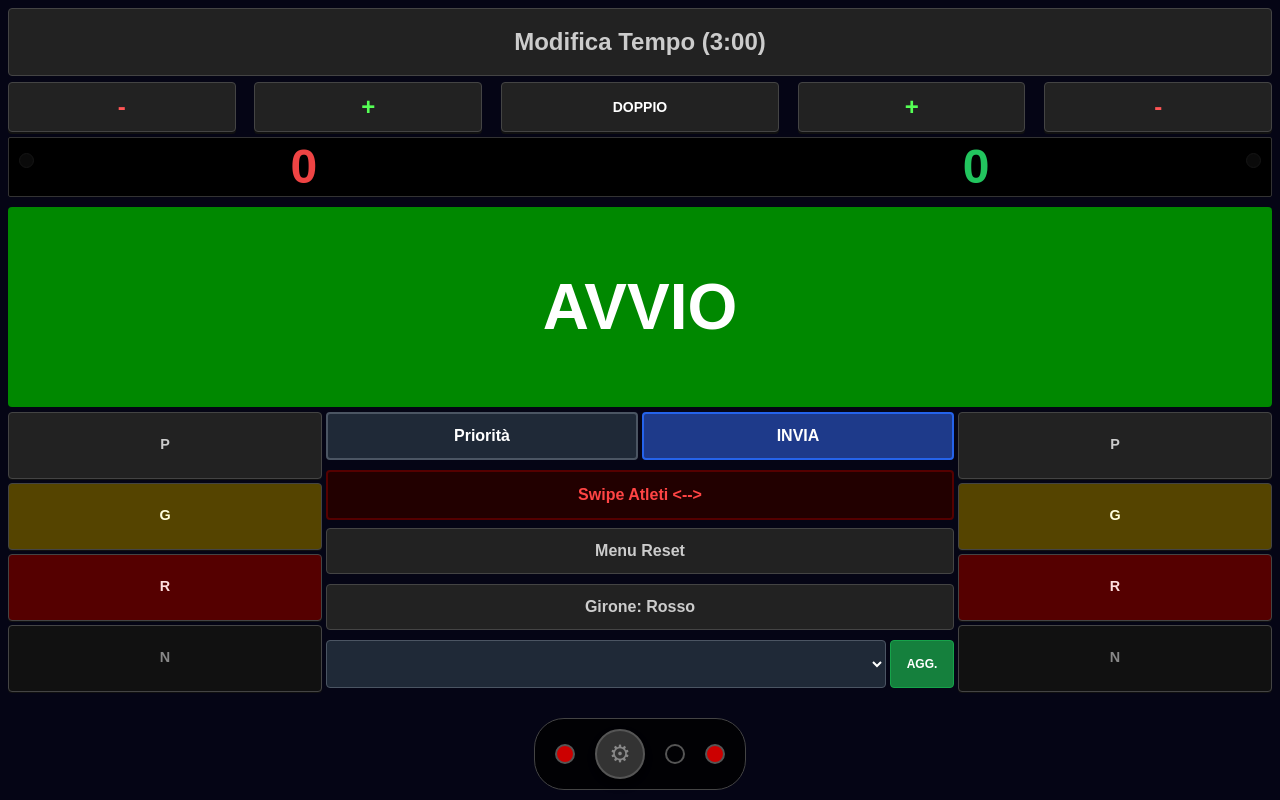
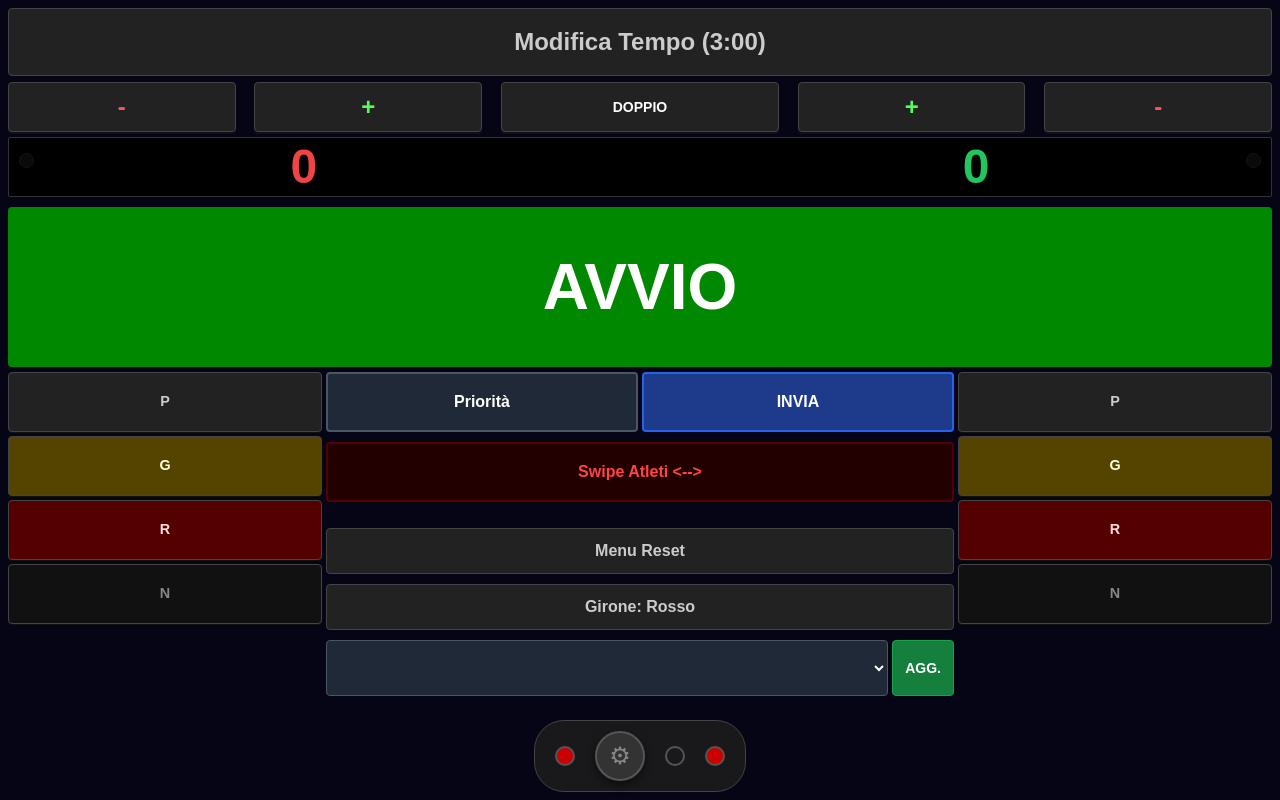
Before and after one commit to nzo1986/fencing-scoreboard, a Flask app: page /telecomando in a window 1280 px wide. Run offline with Flask 3, Linux system fonts and the light colour scheme; lists and menus that the app fills with data are empty; some libraries are stand-ins or nearby versions.

Commit message:
Fix layout telecomando

```diff
--- a/templates/telecomando.html
+++ b/templates/telecomando.html
@@ -7,7 +7,8 @@
     <script src="https://cdn.tailwindcss.com"></script>
     <script src="https://cdnjs.cloudflare.com/ajax/libs/socket.io/4.0.1/socket.io.js"></script>
     <style>
-        body{user-select:none;-webkit-user-select:none;background:#050515;color:#eee;touch-action:manipulation;font-family:sans-serif;padding-bottom:60px}
+        /* MODIFICA: min-height invece di height fissa, overflow-y auto per permettere lo scroll */
+        body{user-select:none;-webkit-user-select:none;background:#050515;color:#eee;touch-action:manipulation;font-family:sans-serif;min-height:100vh;overflow-y:auto;overflow-x:hidden;padding-bottom:20px}
         button:active{transform:scale(0.97);filter:brightness(0.9)}
         .ctrl-btn{width:18%;height:50px;background:#222;border:1px solid #444;border-radius:4px;font-weight:bold;font-size:1.5rem;display:flex;align-items:center;justify-content:center;box-shadow:0 2px 0 #111;color:white}
         .text-red{color:#f55}.text-green{color:#5f5}
@@ -16,11 +17,15 @@
         .prio-dot{width:15px;height:15px;border-radius:50%;background:#222;position:absolute;top:15px;border:1px solid #444;opacity:0.3}
         .prio-l{left:10px}.prio-r{right:10px}
         .prio-active{background:white;box-shadow:0 0 10px white;opacity:1}
-        .start-btn{width:100%;height:25vh;font-size:4rem;font-weight:bold;color:white;border:none;display:flex;align-items:center;justify-content:center;margin:5px 0;border-radius:4px}
+        /* MODIFICA: Altezza flessibile per il pulsante start */
+        .start-btn{width:100%;min-height:20vh;padding:20px 0;font-size:4rem;font-weight:bold;color:white;border:none;display:flex;align-items:center;justify-content:center;margin:5px 0;border-radius:4px}
         .bg-start{background:#008800}.bg-stop{background:#cc0000}.bg-pause{background:#eab308;color:black}
-        .bottom-grid{display:grid;grid-template-columns:1fr 2fr 1fr;gap:4px;height:35vh}
+
+        /* MODIFICA: Tolta l'altezza fissa alla griglia */
+        .bottom-grid{display:grid;grid-template-columns:1fr 2fr 1fr;gap:4px;margin-bottom:20px}
+
         .side-col{display:flex;flex-direction:column;gap:4px}.center-col{display:flex;flex-direction:column;gap:4px}
-        .card-btn{flex-grow:1;border-radius:4px;border:1px solid #444;font-weight:bold;font-size:0.9rem;display:flex;align-items:center;justify-content:center;background:#222;box-shadow:0 1px 0 #111;color:#ccc}
+        .card-btn{min-height:60px;border-radius:4px;border:1px solid #444;font-weight:bold;font-size:0.9rem;display:flex;align-items:center;justify-content:center;background:#222;box-shadow:0 1px 0 #111;color:#ccc}
         .card-btn.active{border:2px solid white;color:white}
         .bg-y{background:#554400;color:#ffd}.bg-r{background:#550000;color:#fdd}.bg-b{background:#111;color:#888}
         .bg-p-active{background:#e65100;color:white;border:2px solid white}
@@ -31,8 +36,20 @@
         .gear-btn{position:static;transform:none;width:50px;height:50px;background:#333;color:#888;border:2px solid #555;border-radius:50%;display:flex;align-items:center;justify-content:center;font-size:1.5rem;box-shadow:0 4px 10px rgba(0,0,0,0.5)}
         #toast-container{position:fixed;top:50%;left:50%;transform:translate(-50%,-50%);background:rgba(0,0,0,0.9);color:white;padding:20px 40px;border-radius:12px;font-size:1.5rem;text-align:center;z-index:9999;display:none;box-shadow:0 0 20px rgba(0,0,0,0.5);border:2px solid #555}
 
-        /* STATUS INDICATORS */
-        .bottom-controls{position:fixed;bottom:10px;left:50%;transform:translateX(-50%);display:flex;align-items:center;gap:20px;z-index:100;background:rgba(0,0,0,0.8);padding:10px 20px;border-radius:30px;border:1px solid #444}
+        /* MODIFICA: Controlli inferiori non più fissi, ma centrati in basso nel flusso della pagina */
+        .bottom-controls{
+            display:flex;
+            justify-content:center;
+            align-items:center;
+            gap:20px;
+            background:rgba(30,30,30,0.8);
+            padding:10px 20px;
+            border-radius:30px;
+            border:1px solid #444;
+            width:fit-content;
+            margin:auto auto 0 auto; /* Spinge verso il basso e centra orizzontalmente */
+        }
+
         .status-icon{width:20px;height:20px;border-radius:50%;display:inline-block;border:2px solid #555; transition: background-color 0.3s;}
         .status-green{background:#00cc00;box-shadow:0 0 8px #00cc00;border-color:#fff}
         .status-red{background:#cc0000}
@@ -43,30 +60,31 @@
         .swipe-btn { color: #ff4444; font-weight: bold; background: #220000; border: 2px solid #550000; }
     </style>
 </head>
-<body class="flex flex-col h-screen p-2 overflow-hidden">
+<!-- MODIFICA: Classi Tailwind aggiornate per supportare il layout fluido -->
+<body class="flex flex-col min-h-screen p-2 overflow-y-auto overflow-x-hidden">
 
     <div id="toast-container"></div>
 
     <!-- STATUS BAR -->
-    <div class="flex justify-between items-center mb-1">
+    <div class="flex justify-between items-center mb-1 flex-shrink-0">
         <details class="flex-grow accord">
             <summary id="timer-display">Modifica Tempo (3:00)</summary>
             <div class="grid grid-cols-4 gap-1 p-2 bg-gray-800 rounded"><button class="sys-btn" onclick="adjustTime(60)">+1m</button><button class="sys-btn" onclick="adjustTime(-60)">-1m</button><button class="sys-btn" onclick="adjustTime(1)">+1s</button><button class="sys-btn" onclick="adjustTime(-1)">-1s</button></div>
         </details>
     </div>
 
-    <div class="flex justify-between gap-1"><button class="ctrl-btn text-red" onclick="score('left',-1)">-</button><button class="ctrl-btn text-green" onclick="score('left',1)">+</button><button class="ctrl-btn text-sm" style="width:22%" onclick="socket.emit('double_hit')">DOPPIO</button><button class="ctrl-btn text-green" onclick="score('right',1)">+</button><button class="ctrl-btn text-red" onclick="score('right',-1)">-</button></div>
+    <div class="flex justify-between gap-1 flex-shrink-0"><button class="ctrl-btn text-red" onclick="score('left',-1)">-</button><button class="ctrl-btn text-green" onclick="score('left',1)">+</button><button class="ctrl-btn text-sm" style="width:22%" onclick="socket.emit('double_hit')">DOPPIO</button><button class="ctrl-btn text-green" onclick="score('right',1)">+</button><button class="ctrl-btn text-red" onclick="score('right',-1)">-</button></div>
 
-    <div class="score-bar">
+    <div class="score-bar flex-shrink-0">
         <div id="prio-l" class="prio-dot prio-l"></div>
         <div id="s-l" class="score-val text-red-500">0</div>
         <div id="s-r" class="score-val text-green-500">0</div>
         <div id="prio-r" class="prio-dot prio-r"></div>
     </div>
 
-    <button id="btn-toggle" onclick="socket.emit('toggle_timer')" class="start-btn bg-start">AVVIO</button>
+    <button id="btn-toggle" onclick="socket.emit('toggle_timer')" class="start-btn bg-start flex-shrink-0">AVVIO</button>
 
-    <div class="bottom-grid">
+    <div class="bottom-grid flex-grow">
         <div class="side-col">
             <button class="card-btn" id="btn-l-P" onclick="toggleP('left')">P</button>
             <button class="card-btn bg-y" id="btn-l-Y" onclick="handleCardClick('left','Y')">G</button>
@@ -74,14 +92,14 @@
             <button class="card-btn bg-b" id="btn-l-B" onclick="handleCardClick('left','B')">N</button>
         </div>
         <div class="center-col pb-1">
-            <div class="flex gap-1 h-1/4">
-                <button class="sys-btn bg-gray-800 border-2 border-gray-600 text-white flex-1" onclick="socket.emit('toggle_priority')">Priorità</button>
-                <button class="sys-btn bg-blue-900 border-2 border-blue-600 text-white flex-1" onclick="sendResult()">INVIA</button>
+            <div class="flex gap-1">
+                <button class="sys-btn bg-gray-800 border-2 border-gray-600 text-white flex-1 py-4" onclick="socket.emit('toggle_priority')">Priorità</button>
+                <button class="sys-btn bg-blue-900 border-2 border-blue-600 text-white flex-1 py-4" onclick="sendResult()">INVIA</button>
             </div>
 
             <!-- SWIPE BUTTON -->
-            <div class="h-1/4 mt-1 mb-1">
-                <button class="sys-btn swipe-btn h-full" onclick="socket.emit('swap_fencers')">Swipe Atleti &lt;--&gt;</button>
+            <div class="mt-1 mb-1">
+                <button class="sys-btn swipe-btn w-full py-4" onclick="socket.emit('swap_fencers')">Swipe Atleti &lt;--&gt;</button>
             </div>
 
             <div class="flex-grow flex flex-col justify-end">
@@ -104,9 +122,9 @@
                         <button class="sys-btn text-white" onclick="changeGirone('32')">Elim. 32</button>
                     </div>
                 </details>
-                <div class="flex mt-2 gap-1 h-12">
-                    <select id="sel" class="flex-grow bg-gray-800 text-white border border-gray-600 rounded text-xs px-1" onchange="triggerMatchLoad()"></select>
-                    <button onclick="forceUpdate()" class="bg-green-700 text-white px-2 rounded text-xs border border-green-600 font-bold w-16">AGG.</button>
+                <div class="flex mt-2 gap-1 h-14">
+                    <select id="sel" class="flex-grow bg-gray-800 text-white border border-gray-600 rounded text-sm px-2" onchange="triggerMatchLoad()"></select>
+                    <button onclick="forceUpdate()" class="bg-green-700 text-white px-3 rounded text-sm border border-green-600 font-bold">AGG.</button>
                 </div>
             </div>
         </div>
@@ -118,7 +136,7 @@
         </div>
     </div>
 
-    <div class="bottom-controls">
+    <div class="bottom-controls flex-shrink-0">
         <div id="stat-wifi" class="status-icon status-red" title="Internet"></div>
         <button onclick="window.location.href='/settings'" class="gear-btn">&#9881;</button>
         <div id="stat-upload" class="status-icon" style="border: 2px solid #555; background-color: transparent;" title="Stato Invio"></div>
@@ -175,6 +193,10 @@
                             other.removeAttribute('open');
                         }
                     });
+                    // Scrolla dolcemente verso il basso quando apri un menu
+                    setTimeout(() => {
+                        window.scrollTo({ top: document.body.scrollHeight, behavior: 'smooth' });
+                    }, 50);
                 }
             });
         });
@@ -269,7 +291,6 @@
         function handleCardClick(s,c){
             let cc=c;
 
-            // Logica P-Cards (nessuna conferma)
             if(pMode[s]){
                 cc=`P_${c}`;
                 pMode[s]=false;
@@ -278,7 +299,6 @@
                 return;
             }
 
-            // Logica Cartellini Normali (Y, R, B)
             let cardName = "";
             if (c === 'Y') cardName = "GIALLO";
             if (c === 'R') cardName = "ROSSO";
```
